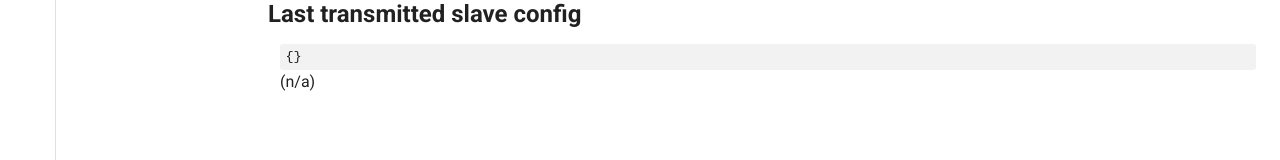
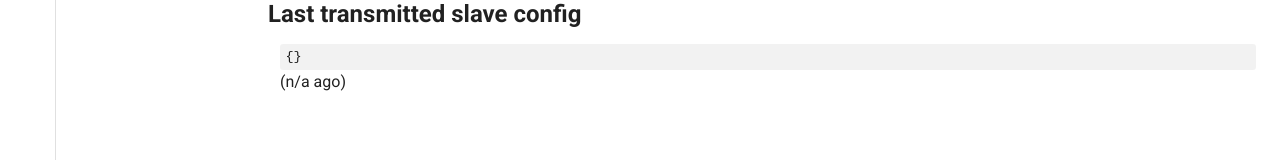
Before and after one commit to xmirakulix/dist-traceroute, a Vue app in the folder web/: page / in a window 1280 px wide. Shown: the part 530-690 px from the top of the page. Built offline with nearby package versions, Linux system fonts and the light colour scheme; no server answers.

Commit message:
cosmetic

```diff
--- a/web/src/views/Home.vue
+++ b/web/src/views/Home.vue
@@ -30,7 +30,7 @@
           getStatus.LastSlaveConfigTime == "" ||
           getStatus.LastSlaveConfigTime == undefined
             ? ""
-            : "(" + getStatus.LastSlaveConfigTime + ")"
+            : "(" + getStatus.LastSlaveConfigTime + " ago)"
         }}
       </p>
     </v-container>
```
Also changed, not shown: 1 other file (tests, documents, lock files or other folders).
